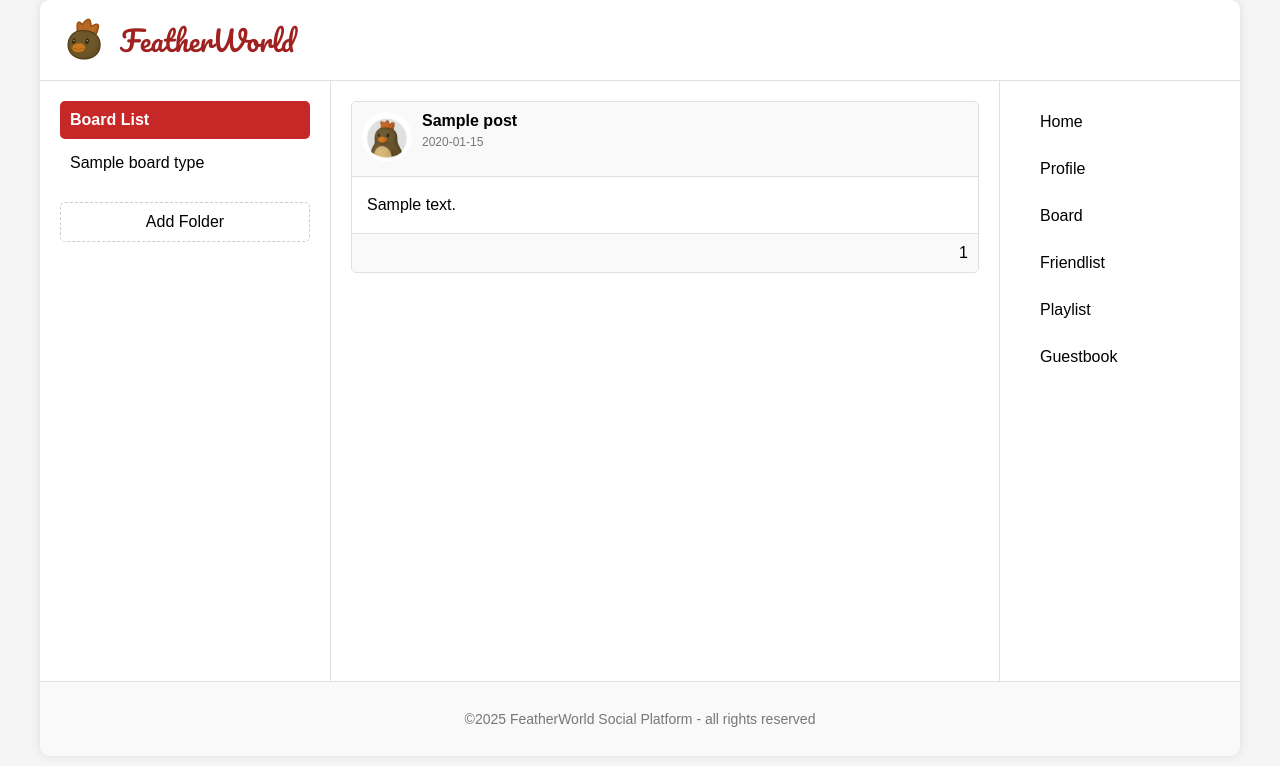
After one commit to KH-Semi/spring-semi-project, a Spring app: template FeatherWorld/src/main/resources/templates/board/boardList.html in a window 1280 px wide. The commit adds this page. Shown: the top 766 px of the page. Run offline with Thymeleaf, Linux system fonts and the light colour scheme; the template is opened without the code that fills it: most values are stand-ins (such as "Sample title", 1, 10 or a date in 2020); data that the repository does not hold is empty; some of the project's set-up classes (security, data sources, template engines, error pages and the like) are left out, and stand-ins take their place.

Commit message:
게시판 메인 페이지 (진행 중)

```diff
--- /dev/null
+++ b/FeatherWorld/src/main/resources/static/css/main.css
@@ -0,0 +1,262 @@
+body {
+  font-family: 'Noto Sans KR', sans-serif;
+  margin: 0;
+  padding: 0;
+  background-color: #f5f5f5;
+}
+
+.container {
+  max-width: 1200px;
+  margin: 0 auto;
+  background-color: white;
+  border-radius: 10px;
+  box-shadow: 0 0 10px rgba(0, 0, 0, 0.1);
+  overflow: hidden;
+}
+
+/* 헤더 스타일 */
+.header-container {
+  display: flex;
+  justify-content: space-between;
+  align-items: center;
+  padding: 15px 20px;
+  background-color: white;
+  border-bottom: 1px solid #e0e0e0;
+}
+
+.logo {
+  display: flex;
+  align-items: center;
+}
+
+.logo img {
+  width: 50px;
+  height: 50px;
+}
+
+.site-title {
+  font-family: 'Pacifico', cursive;
+  color: #9F2120;
+  font-weight: 400;
+  font-size: 28px;
+  margin-left: 10px;
+}
+
+.site-subtitle {
+  font-size: 18px;
+  color: #555;
+}
+
+/* 콘텐츠 컨테이너 스타일 */
+.content-container {
+  display: flex;
+  min-height: 600px;
+}
+
+/* 좌측 사이드바 스타일 */
+.left-sidebar {
+  width: 250px;
+  padding: 20px;
+  border-right: 1px solid #e0e0e0;
+}
+
+.board-list .board-item {
+  display: flex;
+  justify-content: space-between;
+  align-items: center;
+  padding: 10px;
+  margin-bottom: 5px;
+  border-radius: 5px;
+  cursor: pointer;
+}
+
+.board-list .board-item:first-child {
+  background-color: #c62828;
+  color: white;
+  font-weight: bold;
+}
+
+.board-list .board-item:not(:first-child):hover {
+  background-color: #f5f5f5;
+}
+
+.add-folder {
+  display: flex;
+  align-items: center;
+  justify-content: center;
+  margin-top: 20px;
+  padding: 10px;
+  border: 1px dashed #ccc;
+  border-radius: 5px;
+  cursor: pointer;
+}
+
+.add-folder:hover {
+  background-color: #f5f5f5;
+}
+
+/* 메인 콘텐츠 스타일 */
+.main-content {
+  flex-grow: 1;
+  padding: 20px;
+}
+
+.post-item {
+  border: 1px solid #e0e0e0;
+  border-radius: 5px;
+  margin-bottom: 20px;
+  overflow: hidden;
+}
+
+.post-header {
+  display: flex;
+  padding: 10px;
+  background-color: #f9f9f9;
+  border-bottom: 1px solid #e0e0e0;
+}
+
+.post-thumbnail img {
+  width: 50px;
+  height: 50px;
+  border-radius: 50%;
+  object-fit: cover;
+}
+
+.post-info {
+  margin-left: 10px;
+}
+
+.post-title {
+  font-weight: bold;
+  margin-bottom: 5px;
+}
+
+.post-date {
+  font-size: 12px;
+  color: #777;
+}
+
+.post-content {
+  padding: 15px;
+  line-height: 1.6;
+}
+
+.post-footer {
+  display: flex;
+  justify-content: flex-end;
+  padding: 10px;
+  background-color: #f9f9f9;
+  border-top: 1px solid #e0e0e0;
+}
+
+.post-reads {
+  display: flex;
+  align-items: center;
+}
+
+.icon-read {
+  color: #c62828;
+  margin-right: 5px;
+}
+
+/* 우측 사이드바 스타일 */
+.right-sidebar {
+  width: 200px;
+  padding: 20px;
+  border-left: 1px solid #e0e0e0;
+}
+
+.navigation .nav-item {
+  display: flex;
+  align-items: center;
+  padding: 12px 10px;
+  margin-bottom: 5px;
+  border-radius: 5px;
+  cursor: pointer;
+}
+
+.navigation .nav-item:hover {
+  background-color: #f5f5f5;
+}
+
+.navigation .nav-item i {
+  margin-right: 10px;
+}
+
+/* 푸터 스타일 */
+.footer-container {
+  text-align: center;
+  padding: 15px 0;
+  background-color: #f9f9f9;
+  border-top: 1px solid #e0e0e0;
+  color: #777;
+  font-size: 14px;
+}
+
+/* 페이지네이션 스타일 */
+.pagination {
+  display: flex;
+  justify-content: center;
+  margin-top: 20px;
+}
+
+.pagination a {
+  display: inline-block;
+  padding: 5px 10px;
+  margin: 0 5px;
+  border: 1px solid #e0e0e0;
+  border-radius: 3px;
+  text-decoration: none;
+  color: #333;
+}
+
+.pagination a.current {
+  background-color: #c62828;
+  color: white;
+  border-color: #c62828;
+}
+
+/* 글쓰기 버튼 스타일 */
+.write-button {
+  display: flex;
+  justify-content: flex-end;
+  margin-top: 20px;
+}
+
+.write-button a {
+  display: inline-block;
+  padding: 10px 20px;
+  background-color: #c62828;
+  color: white;
+  border-radius: 5px;
+  text-decoration: none;
+  font-weight: bold;
+}
+
+.write-button a:hover {
+  background-color: #b71c1c;
+}
+
+/* 아이콘 스타일 */
+.icon-edit, .icon-delete {
+  color: #777;
+  cursor: pointer;
+  margin-left: 5px;
+}
+
+.icon-edit:hover, .icon-delete:hover {
+  color: #c62828;
+}
+
+/* 반응형 디자인 */
+@media (max-width: 992px) {
+  .content-container {
+    flex-direction: column;
+  }
+
+  .left-sidebar, .right-sidebar {
+    width: 100%;
+    border: none;
+    border-bottom: 1px solid #e0e0e0;
+  }
+}
--- /dev/null
+++ b/FeatherWorld/src/main/resources/templates/board/boardList.html
@@ -0,0 +1,88 @@
+<!DOCTYPE html>
+<html lang="ko">
+<head>
+  <meta charset="UTF-8">
+  <meta name="viewport" content="width=device-width, initial-scale=1.0">
+  <title th:text="#{app.name}">Feathers McGrew Semi Project</title>
+
+  <th:block th:replace="~{common/common}"></th:block>
+</head>
+  <body>
+
+    <div class="container">
+      <!-- 헤더 Include -->
+      <th:block th:replace="~{common/fragments/header}"></th:block>
+
+      <div class="content-container">
+        <!-- 좌측 게시판 리스트 Include -->
+        <div class="left-sidebar">
+          <div class="board-list">
+            <div class="board-item">
+              <span class="board-title">Board List</span>
+            </div>
+            <div class="board-item" th:each="boardType : ${boardTypeList}" th:object="${boardType}">
+              <span class="board-title" th:text="*{boardName}">Daily</span>
+              <span class="edit-icon"><i class="icon-edit"></i></span>
+              <span class="delete-icon"><i class="icon-delete"></i></span>
+            </div>
+            <div class="add-folder">
+              <i class="icon-add"></i> Add Folder
+            </div>
+          </div>
+        </div>
+
+        <!-- 중앙 게시글 목록 -->
+        <div class="main-content">
+          <div class="post-list">
+            <!-- DB에서 가져온 게시글 목록 순회 -->
+            <div class="post-item" th:each="post : ${posts}" th:object="${post}">
+              <div class="post-header">
+                <div class="post-thumbnail">
+                  <img th:src="#{user.default.image}" alt="thumbnail">
+                </div>
+                <div class="post-info">
+                  <div class="post-title" th:text="*{boardTitle}">게시글 제목</div>
+                  <div class="post-date" th:text="*{boardWriteDate}">게시일</div>
+                </div>
+              </div>
+              <div class="post-content" th:text="*{boardContent}">게시글 내용</div>
+              <div class="post-footer">
+                <div class="post-reads">
+                  <i class="icon-read"></i>
+                  <span th:text="*{likeCount}">0</span>
+                </div>
+              </div>
+            </div>
+
+            <!-- 페이징 처리 -->
+            <!-- <div class="pagination">
+              <a th:if="${pagination.hasPrevious}" th:href="@{${pagination.previousPage}}" class="page-nav">Previous</a>
+              <th:block th:each="pageNum : ${pagination.pageNumbers}">
+                <a th:href="@{${pagination.getPageUrl(pageNum)}}"
+                  th:text="${pageNum}"
+                  th:class="${pageNum == pagination.currentPage ? 'current' : ''}"></a>
+              </th:block>
+              <a th:if="${pagination.hasNext}" th:href="@{${pagination.nextPage}}" class="page-nav">Next</a>
+            </div> -->
+
+            <!-- 글쓰기 버튼 -->
+            <!-- <div class="write-button">
+              <a href="/board/write">Write</a>
+            </div> -->
+          </div>
+        </div>
+
+        <!-- 우측 네비게이션 바 Include -->
+        <div class="right-sidebar">
+          <th:block th:replace="~{common/fragments/navigation}"></th:block>
+        </div>
+      </div>
+
+      <!-- 푸터 Include -->
+      <th:block th:replace="~{common/fragments/footer}"></th:block>
+    </div>
+
+    <script src="/js/main.js"></script>
+
+  </body>
+</html>
--- a/FeatherWorld/src/main/resources/templates/common/common.html
+++ b/FeatherWorld/src/main/resources/templates/common/common.html
@@ -1,2 +1,10 @@
 <!-- favicon 아이콘 추가 -->
 <link rel="icon" href="/images/logo.png">
+
+<!-- Pacifico font -->
+<link rel="preconnect" href="https://fonts.googleapis.com">
+<link rel="preconnect" href="https://fonts.gstatic.com" crossorigin>
+<link href="https://fonts.googleapis.com/css2?family=Pacifico&display=swap" rel="stylesheet">
+
+<!-- main.css -->
+<link rel="stylesheet" href="/css/main.css">
--- /dev/null
+++ b/FeatherWorld/src/main/resources/templates/common/fragments/footer.html
@@ -0,0 +1,11 @@
+<footer>
+  <div class="footer-container">
+    <p>&copy;2025 FeatherWorld Social Platform - all rights reserved</p>
+  </div>
+</footer>
+
+<script th:inline="javascript">
+  const message = /*[[${message}]]*/ "전달 받은 message";
+
+  if(message != null) alert(message);
+</script>
--- /dev/null
+++ b/FeatherWorld/src/main/resources/templates/common/fragments/header.html
@@ -0,0 +1,9 @@
+<header>
+  <div class="header-container">
+    <div class="logo">
+      <img src="/images/logo.png" alt="FeatherWorld">
+      <span class="site-title">FeatherWorld</span>
+    </div>
+    <div class="site-subtitle" th:text="${session.loginMember?.homeTitle}">익명 미니홈피</div>
+  </div>
+</header>
--- /dev/null
+++ b/FeatherWorld/src/main/resources/templates/common/fragments/navigation.html
@@ -0,0 +1,20 @@
+<div class="navigation">
+  <div class="nav-item">
+    <i class="icon-home"></i> Home
+  </div>
+  <div class="nav-item">
+    <i class="icon-profile"></i> Profile
+  </div>
+  <div class="nav-item">
+    <i class="icon-board"></i> Board
+  </div>
+  <div class="nav-item">
+    <i class="icon-friendlist"></i> Friendlist
+  </div>
+  <div class="nav-item">
+    <i class="icon-playlist"></i> Playlist
+  </div>
+  <div class="nav-item">
+    <i class="icon-guestbook"></i> Guestbook
+  </div>
+</div>
--- a/FeatherWorld/src/main/resources/templates/common/main.html
+++ b/FeatherWorld/src/main/resources/templates/common/main.html
@@ -9,6 +9,10 @@
   <th:block th:replace="~{common/common}"></th:block>
 </head>
 <body>
+  <th:block th:replace="~{common/fragments/header}"></th:block>
+
   <img th:src="#{user.default.image}">
+
+  <th:block th:replace="~{common/fragments/footer}"></th:block>
 </body>
 </html>
```
Also changed, not shown: FeatherWorld/src/main/java/com/featherworld/project/board/controller/BoardController.java (added, +85 -0 lines), FeatherWorld/src/main/java/com/featherworld/project/board/model/dto/Board.java (added, +33 -0 lines), FeatherWorld/src/main/java/com/featherworld/project/board/model/dto/BoardImg.java (added, +20 -0 lines), FeatherWorld/src/main/java/com/featherworld/project/board/model/dto/BoardType.java (added, +18 -0 lines), FeatherWorld/src/main/java/com/featherworld/project/board/model/mapper/BoardMapper.java (added, +20 -0 lines), FeatherWorld/src/main/java/com/featherworld/project/board/model/service/BoardService.java (added, +32 -0 lines), FeatherWorld/src/main/java/com/featherworld/project/board/model/service/BoardServiceImpl.java (added, +37 -0 lines), FeatherWorld/src/main/java/com/featherworld/project/common/dto/Pagination.java (added, +19 -0 lines), FeatherWorld/src/main/java/com/featherworld/project/member/dto/Member.java (added, +27 -0 lines), FeatherWorld/src/main/resources/mappers/board-mapper.xml (added, +28 -0 lines), FeatherWorld/src/main/resources/static/js/board/boardList.js (added).
